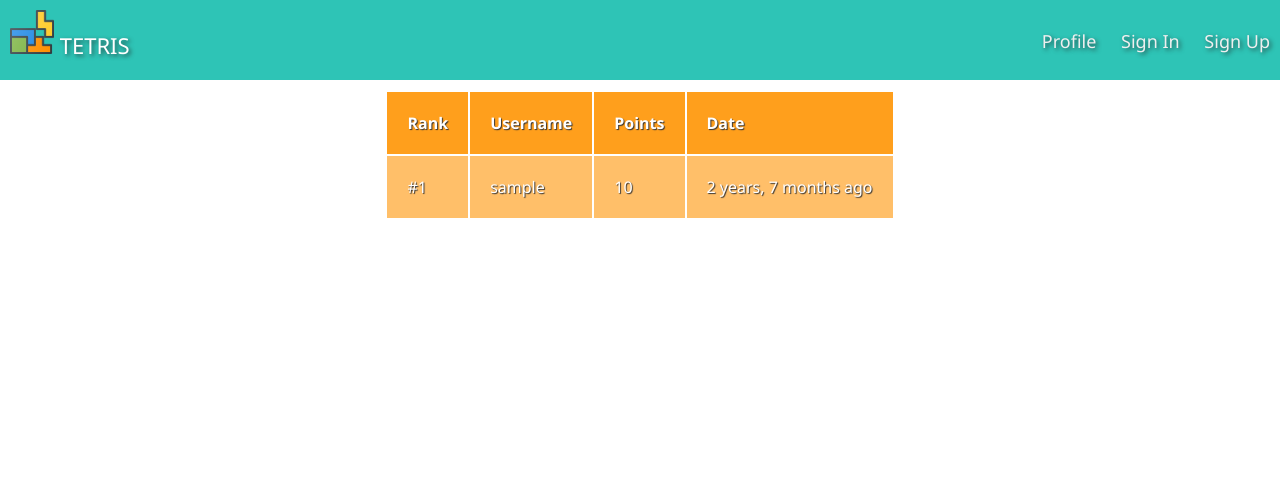
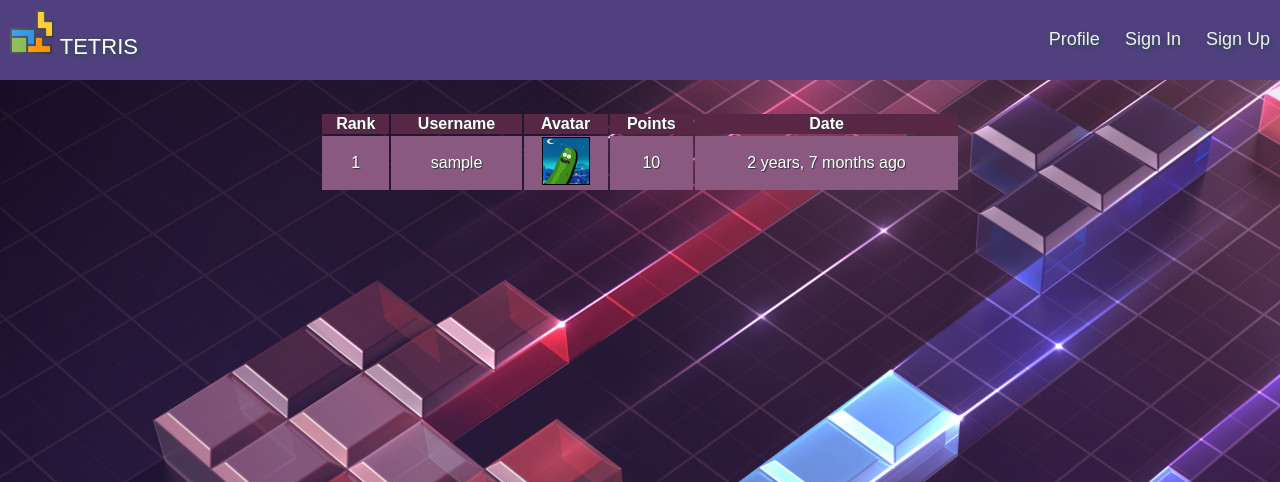
Before and after one commit to xHeler/tetris, a Django app: page / in a window 1280 px wide. Shown: the top 482 px of the page. Run offline with Django 4.2, Linux system fonts and the light colour scheme; tables that the repository leaves empty hold one stand-in row (values such as "Sample post").

Commit message:
Fix table size

```diff
--- a/backend/static/css/base.css
+++ b/backend/static/css/base.css
@@ -6,13 +6,24 @@
 }
 
 body {
+  margin: 0;
   font-family: 'Nunito', sans-serif;
   color: #ffffff;
+  background: url("../images/background.jpg");
+  background-color: #51407F;
+  /* box-shadow: inset 100px 100px 200px 100px #282a2d; */
 }
 
 table {
-  max-width: 960px;
-  margin: 10px auto;
+  width: 50%;
+  margin: 2rem auto 0px auto;
+}
+
+@media (max-width:600px) {
+  table {
+    margin: 1rem auto 0px auto;
+    width: 100%;
+  }
 }
 
 caption {
@@ -23,23 +34,22 @@ caption {
 
 thead th {
   font-weight: 600;
-  background: #ff9f1c;
+  background: #582746;
   color: #FFF;
 }
 
 tr {
-  background: #ffbf69;
+  background: #895982;
   border-bottom: 1px solid #FFF;
   margin-bottom: 5px;
 }
 
 tr:nth-child(even) {
-  background: #ffbf69;
+  background: #895982;
 }
 
 th, td {
-  text-align: left;
-  padding: 20px;
+  text-align: center;
   font-weight: 300;
   text-shadow: 1px 1px 1px rgba(54, 53, 53, 1);
 }
@@ -52,7 +62,7 @@ tfoot tr {
 tfoot td {
   padding: 10px 2px;
   font-size: 0.9em;
-  color: #ffbf69;
+  color: #582746;
   text-shadow: 0px 1px 0px rgba(54, 53, 53, 1);
 }
 
@@ -67,6 +77,18 @@ a {
 
 #td-footer {
   text-align: center;
+  color: white;
+}
+
+#tr-head {
+  padding: 5px;
+}
+
+.avatar {
+  width: 3rem;
+  height: auto;
+  margin: auto;
+  border: solid 1px #000;
 }
 
 /* NAVBAR */
@@ -74,15 +96,10 @@ a {
   box-sizing: border-box;
 }
 
-body {
-  margin: 0px;
-  font-family: 'segoe ui';
-}
-
 .nav {
   height: 5rem;
   width: 100%;
-  background-color: #2ec4b6;
+  background-color: #51407F;
   position: relative;
   text-shadow: 2px 2px 4px rgba(37, 76, 73, 1);
 }
@@ -150,7 +167,7 @@ body {
     position: absolute;
     display: block;
     width: 100%;
-    background-color: #2A7E76;
+    background-color: #582746;
     height: 0px;
     transition: all 0.3s ease-in;
     overflow-y: hidden;
--- a/backend/templates/scoreboard/score_list.html
+++ b/backend/templates/scoreboard/score_list.html
@@ -6,16 +6,17 @@
 {% block content %}
 <table>
     <thead>
-      <tr>
+      <tr id="tr-head">
         <th scope="col">Rank</th>
         <th scope="col">Username</th>
+        <th scope="col">Avatar</th>
         <th scope="col">Points</th>
         <th scope="col">Date</th>
       </tr>
     </thead>
     <tfoot>
       <tr>
-        <td colspan="4" id="td-footer">
+        <td colspan="5" id="td-footer">
           <div class="pagination">
             {% if page_obj.has_previous %}
               <a href="?page=1">
@@ -44,10 +45,12 @@
     <tbody>
     {% for score in page_obj %}
         <tr>
-            <th>#{{ score.get_ranking_position }}</th>
-            <th scope="row">{{ score.author.username}}</th>
-            <td>{{ score.points }}</td>
-            {% comment %} <td>{{ score.created_at|date:"G:i:s | d-n-Y" }}</td> {% endcomment %}
+            <th data-label="Rank">{{ score.get_ranking_position }}</th>
+            <th data-label="Avatar">{{ score.author.username}}</th>
+            <th data-label="Points">
+              <img class="avatar" src="{% static 'images/avatar.jpg' %}">
+            </th>
+            <td data-label="Date">{{ score.points }}</td>
             <td>{{ score.created_at | naturaltime}}</td>
         </tr>
     {% endfor %}
```
Also changed, not shown: backend/static/images/avatar.jpg (added), backend/static/images/background.jpg (added), backend/static/images/dbl-left-arrow.png, backend/static/images/dbl-right-arrow.png, backend/static/images/left-arrow.png, backend/static/images/right-arrow.png.
